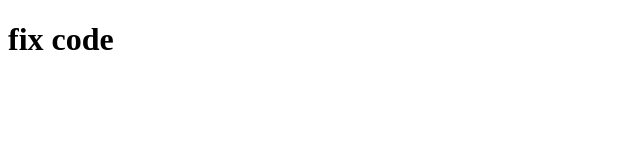
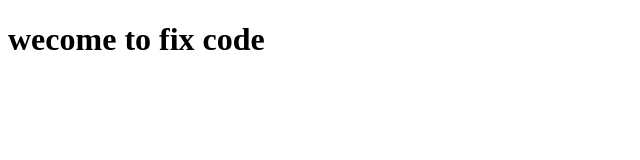
Before and after one commit to Kin-Doung/Todo_list, a plain HTML site: page login/fix-login.html in a window 1280 px wide. Shown: the whole page, without its empty margins (0-640 px from the left). Drawn offline with Linux system fonts and the light colour scheme.

Commit message:
fix(add fix_log):fix_login

```diff
--- a/login/fix-login.html
+++ b/login/fix-login.html
@@ -6,6 +6,6 @@
     <title>Document</title>
 </head>
 <body>
-    <h1>fix code</h1>
+    <h1>wecome to fix code</h1>
 </body>
 </html>
```
